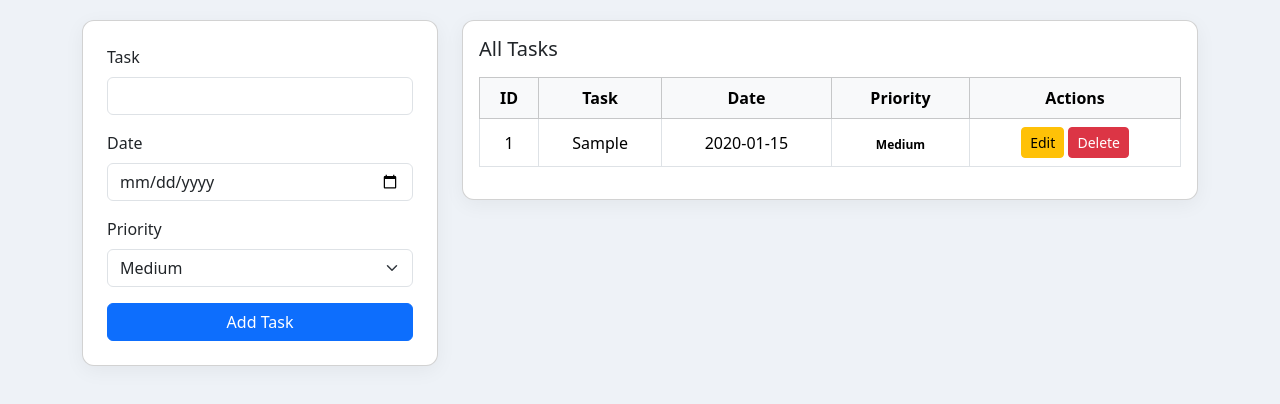
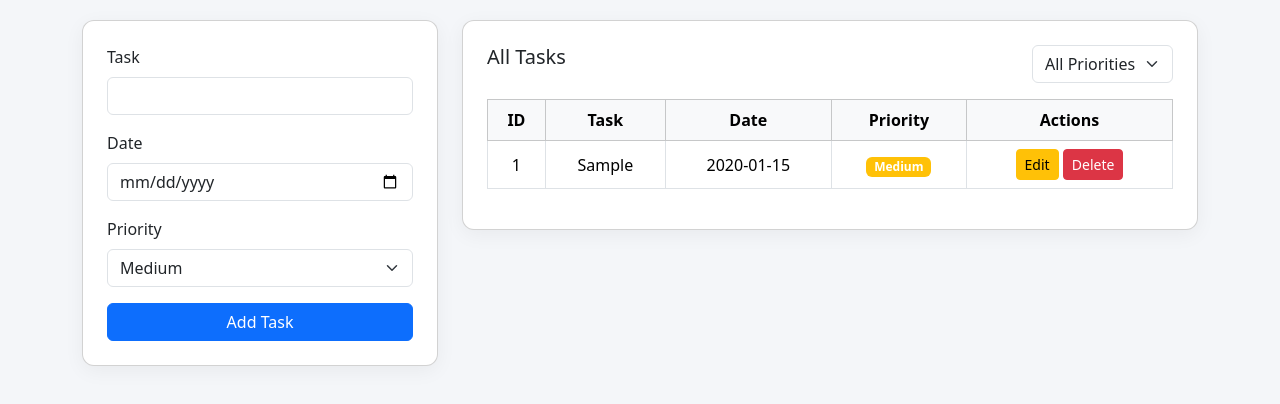
Before and after one commit to Hemi-Patel/Java-Script, a plain HTML site: page Javascript Exam/index.html in a window 1280 px wide. Both pictures are taken after typing "Sample", "2020-01-15" into the empty fields and a click on the button "Add Task". Shown: the part 90-494 px from the top of the page. Drawn offline with nearby package versions, Linux system fonts and the light colour scheme.

Commit message:
Add files via upload

```diff
--- a/Javascript Exam/index.html
+++ b/Javascript Exam/index.html
@@ -7,37 +7,27 @@
   <link href="https://cdn.jsdelivr.net/npm/bootstrap@5.3.7/dist/css/bootstrap.min.css" rel="stylesheet">
   <style>
     body {
-      background-color: #eef2f7;
+      background-color: #f4f6f9;
     }
     .card {
       border-radius: 12px;
-      box-shadow: 0 5px 20px rgba(0,0,0,0.05);
+      box-shadow: 0 5px 20px rgba(0, 0, 0, 0.05);
     }
-    .form-label {
-      font-weight: 500;
-    }
-    .badge-high {
-       color: #000;
-    }
-    .badge-medium {
-
-      color: #000;
-    }
-    .badge-low {
-       color: #000;
-    }
+    .badge-high { background-color: #dc3545; }
+    .badge-medium { background-color: #ffc107; }
+    .badge-low { background-color: #198754; }
   </style>
 </head>
+
 <body>
-
   <div class="container py-5">
     <h2 class="text-center mb-4">📋 Task Manager</h2>
 
-  <div class="row">
+    <div class="row g-4">
 
       <div class="col-md-4">
         <div class="card p-4">
-        <form onsubmit="handleSubmit(event)">
+          <form onsubmit="formSubmit(event)">
             <input type="hidden" id="editId">
             <div class="mb-3">
               <label class="form-label">Task</label>
@@ -50,9 +40,9 @@
             <div class="mb-3">
               <label class="form-label">Priority</label>
               <select id="priority" class="form-select">
-              <option value="High">High </option>
-              <option value="Medium" selected>Medium </option>
-              <option value="Low">Low </option>
+                <option value="High">High</option>
+                <option value="Medium" selected>Medium</option>
+                <option value="Low">Low</option>
               </select>
             </div>
             <button class="btn btn-primary w-100" type="submit" id="submitBtn">Add Task</button>
@@ -60,9 +50,18 @@
         </div>
       </div>
 
+
       <div class="col-md-8">
-      <div class="card p-3">
-        <h5 class="mb-3">All Tasks</h5>
+        <div class="card p-4">
+          <div class="d-flex justify-content-between mb-3">
+            <h5 class="mb-0">All Tasks</h5>
+            <select id="filterPriority" class="form-select w-auto" onchange="filterTasks()">
+              <option value="All">All Priorities</option>
+              <option value="High">High</option>
+              <option value="Medium">Medium</option>
+              <option value="Low">Low</option>
+            </select>
+          </div>
           <div class="table-responsive">
             <table class="table table-bordered text-center align-middle">
               <thead class="table-light">
@@ -82,11 +81,10 @@
     </div>
   </div>
 
-
   <script>
     let tasks = JSON.parse(localStorage.getItem("tasks")) || [];
 
-  function handleSubmit(e) {
+    function formSubmit(e) {
       e.preventDefault();
       const task = document.getElementById("task").value;
       const date = document.getElementById("date").value;
@@ -105,30 +103,34 @@
 
       localStorage.setItem("tasks", JSON.stringify(tasks));
       clearForm();
-    renderTasks();
+      displayTasks();
     }
 
-  function renderTasks() {
-    let html = "";
-    tasks.forEach(t => {
+    function displayTasks(filtered = "All") {
+      const taskList = document.getElementById("taskList");
+      taskList.innerHTML = "";
+
+      const filteredTasks = filtered === "All" ? tasks : tasks.filter(t => t.priority === filtered);
+
+      filteredTasks.forEach(t => {
         let badgeClass = "";
         if (t.priority === "High") badgeClass = "badge-high";
         if (t.priority === "Medium") badgeClass = "badge-medium";
         if (t.priority === "Low") badgeClass = "badge-low";
 
-      html += `
+        const row = `
           <tr>
             <td>${t.id}</td>
             <td>${t.task}</td>
             <td>${t.date}</td>
-          <td><span class="badge ${badgeClass}">${t.priority}</span></td>
+            <td><span class="badge text-white ${badgeClass}">${t.priority}</span></td>
             <td>
               <button class="btn btn-sm btn-warning" onclick="editTask(${t.id})">Edit</button>
               <button class="btn btn-sm btn-danger" onclick="deleteTask(${t.id})">Delete</button>
             </td>
           </tr>`;
+        taskList.innerHTML += row;
       });
-    document.getElementById("taskList").innerHTML = html;
     }
 
     function clearForm() {
@@ -142,7 +144,7 @@
     function deleteTask(id) {
       tasks = tasks.filter(t => t.id !== id);
       localStorage.setItem("tasks", JSON.stringify(tasks));
-    renderTasks();
+      displayTasks(document.getElementById("filterPriority").value);
     }
 
     function editTask(id) {
@@ -154,8 +156,12 @@
       document.getElementById("submitBtn").innerText = "Update Task";
     }
 
-  renderTasks();
+    function filterTasks() {
+      const selected = document.getElementById("filterPriority").value;
+      displayTasks(selected);
+    }
+
+    displayTasks();
   </script>
-
 </body>
 </html>
```
Lines whose indentation alone changed are shown as unchanged.
